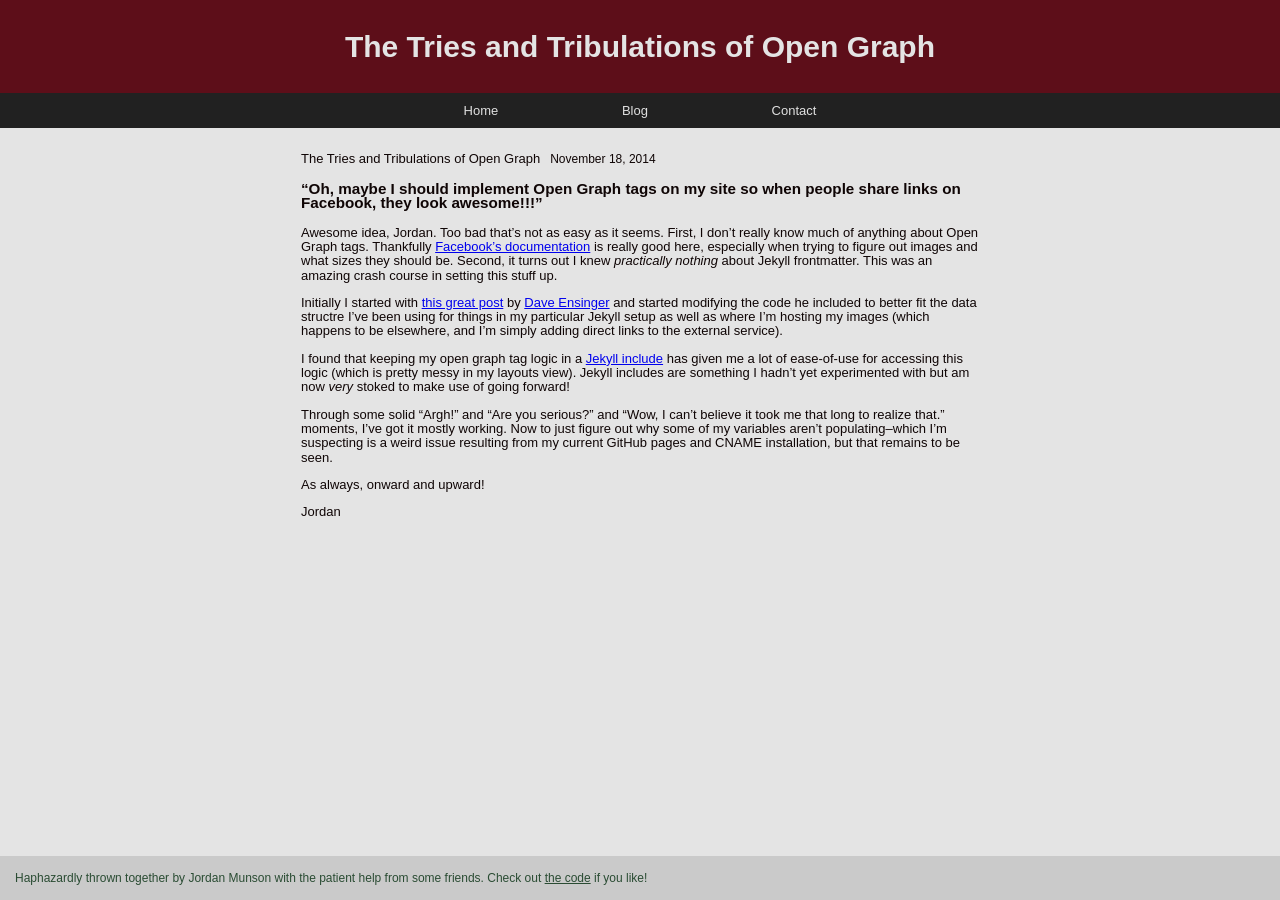
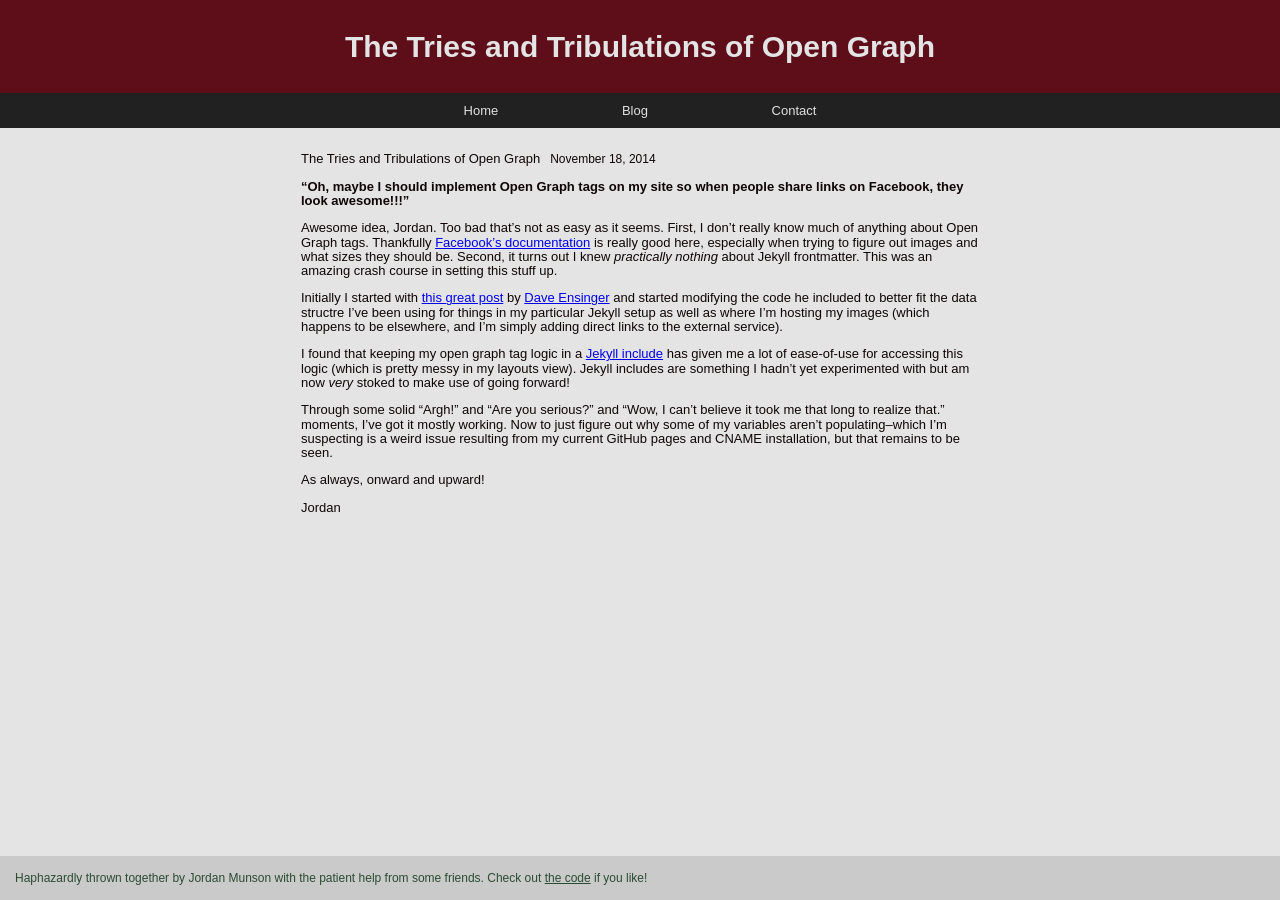
Before and after one commit to jordanmunson/jordanmunson.github.com, a Jekyll site: the page built from _posts/2014-11-18-tries-and-tribulations-of-open-graph.md, in a window 1280 px wide. Built offline with Jekyll 4.4.1, drawn with Linux system fonts in a browser that asks for light colours; Markdown is read by kramdown in place of the engine named in the settings.

```diff
--- a/_posts/2014-11-18-tries-and-tribulations-of-open-graph.md
+++ b/_posts/2014-11-18-tries-and-tribulations-of-open-graph.md
@@ -9,7 +9,7 @@ url: "/2014-11-18-tries-and-tribulations-of-open-graph/"
 image: "http://embed.wistia.com/deliveries/3f705c4e4c2ef9b70e6df638f9589b53619e1be0.bin"
 ---
 
-### "Oh, maybe I should implement Open Graph tags on my site so when people share links on Facebook, they look awesome!!!"
+__"Oh, maybe I should implement Open Graph tags on my site so when people share links on Facebook, they look awesome!!!"__
 
 Awesome idea, Jordan. Too bad that's not as easy as it seems. First, I don't really know much of anything about Open Graph tags. Thankfully [Facebook's documentation](https://developers.facebook.com/docs/opengraph) is really good here, especially when trying to figure out images and what sizes they should be. Second, it turns out I knew _practically nothing_ about Jekyll frontmatter. This was an amazing crash course in setting this stuff up.
 
```
